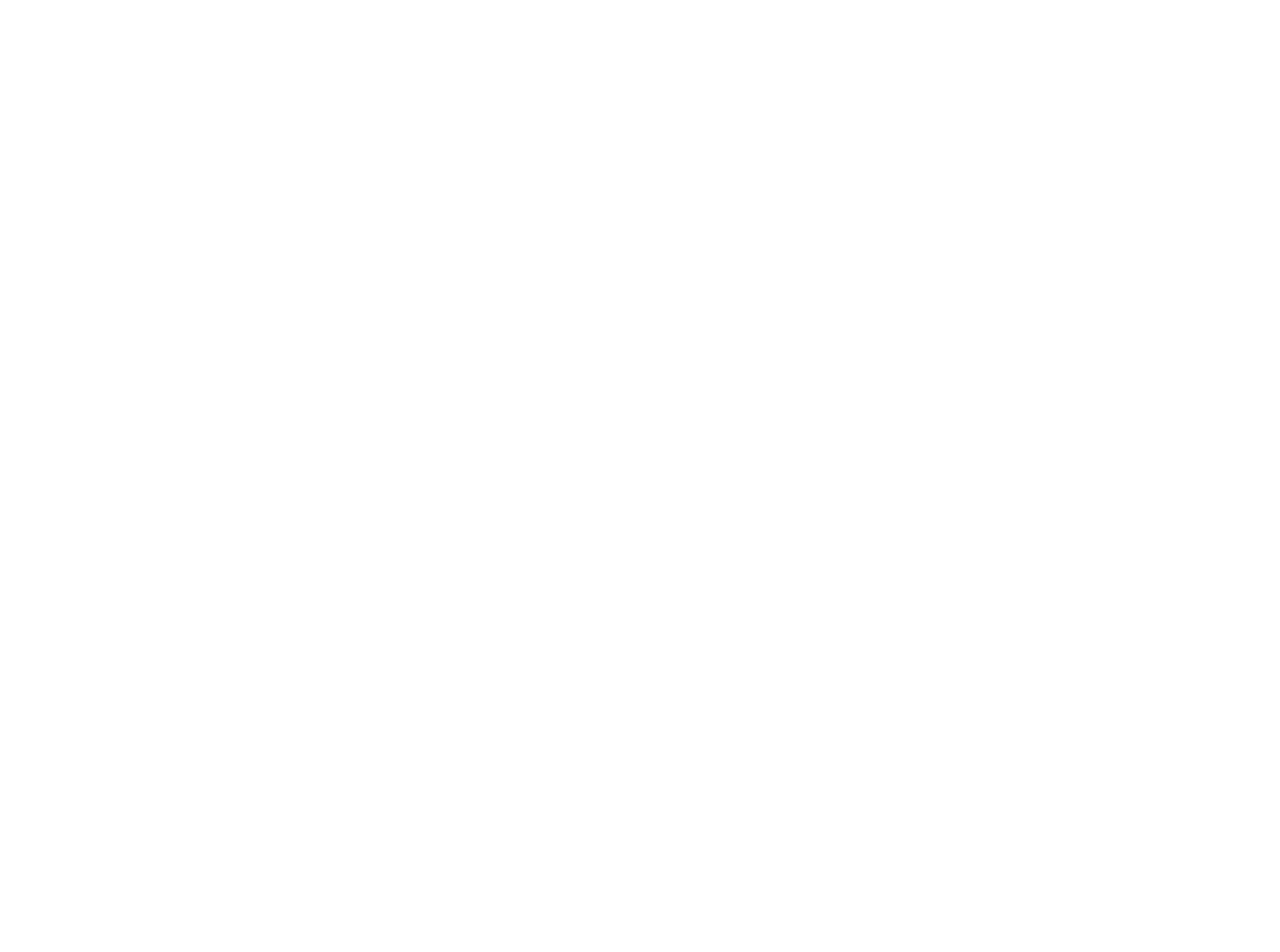
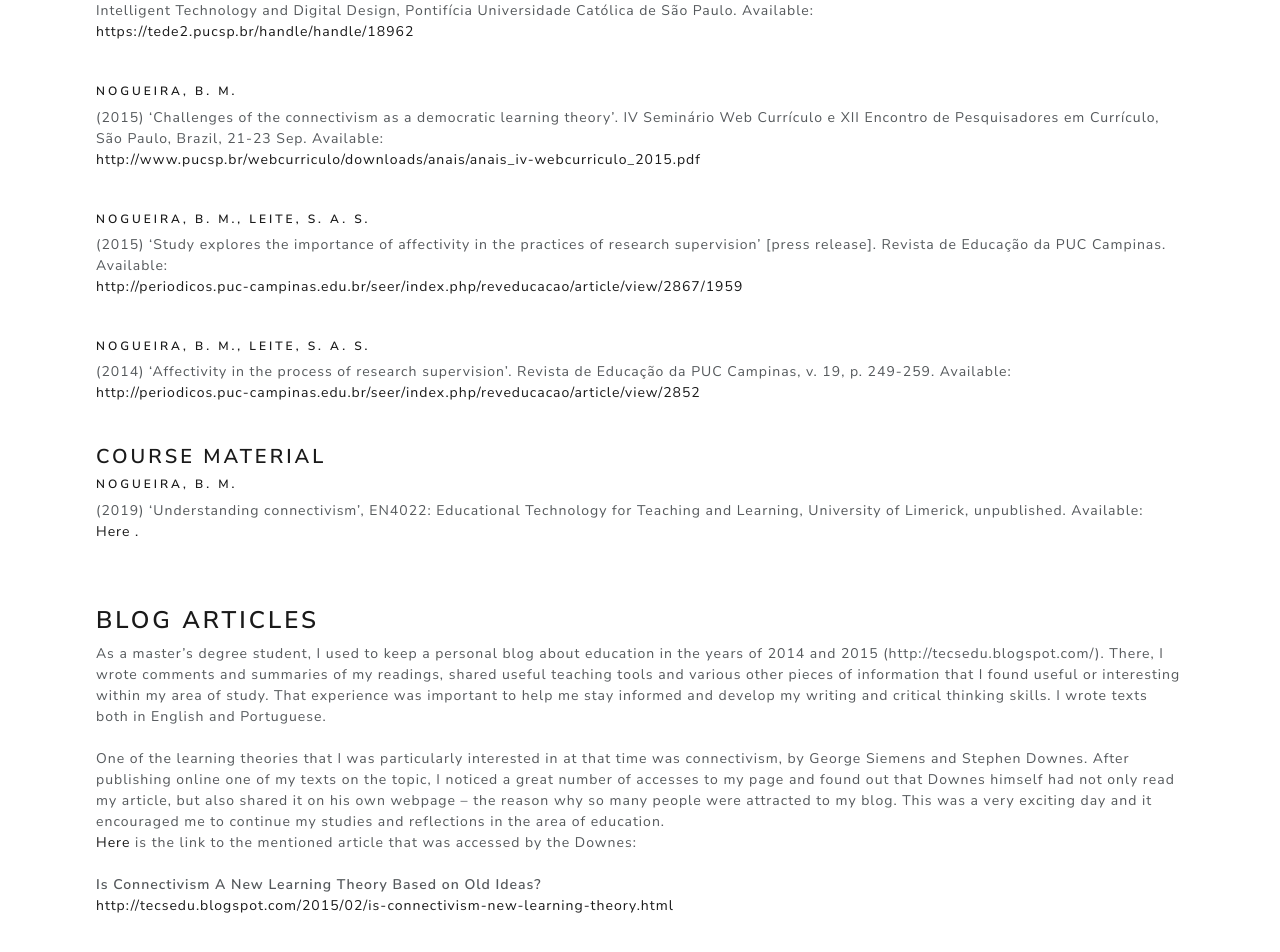
Before and after one commit to diebraga/nogueiraPhdPortfolio, a React (Create React App) app: page /Publications in a window 1280 px wide. Shown: the part 434-1386 px from the top of the page. Before the commit the page ends 800 px from the top, so only its background shows below. Built offline with nearby package versions, Linux system fonts and the light colour scheme.

Commit message:
publications page

```diff
--- a/src/pages/Publications.js
+++ b/src/pages/Publications.js
@@ -10,7 +10,44 @@ const Publication = () => {
           <h1 className='mt-5'>Publications</h1>
           <hr/>
         <p className='mt-2'>
+        <h6 className='font-weight-bold'>Nogueira, B. M.</h6>
+        (2019) ‘Teaching English as a Second Language to High School students with the support of Facebook and other digital resources’. VI Seminário Web Currículo e XII Encontro de Pesquisadores em Currículo, São Paulo, Brazil, 4-6 Nov. Available:
+        <br/>
+        <a style={{overflowWrap: 'break-word', wordWrap: 'break-word'}} href="https://www.academia.edu/42155271/Anais_do_VI_Semin%C3%A1rio_Web_Curr%C3%ADculo_educa%C3%A7%C3%A3o_e_humanismo" target='_blank' rel="noopener noreferrer">https://www.academia.edu/42155271/Anais_do_VI_Semin%C3%A1rio_Web_Curr%C3%ADculo_educa%C3%A7%C3%A3o_e_humanismo</a>
+        <br/><br/><br/>
+        <h6 className='font-weight-bold'>Nogueira, B. M.</h6>
+        (2016) ‘Education in the contemporary context and the complex thinking’, unpublished dissertation (MSc). Programme of Post-Graduate Studies of Intelligent Technology and Digital Design, Pontifícia Universidade Católica de São Paulo. Available:         <br/>
+        <a style={{overflowWrap: 'break-word', wordWrap: 'break-word'}} href="https://tede2.pucsp.br/handle/handle/18962" target='_blank' rel="noopener noreferrer">https://tede2.pucsp.br/handle/handle/18962</a>
+        <br/><br/><br/>
+        <h6 className='font-weight-bold'>Nogueira, B. M.</h6>
+        (2015) ‘Challenges of the connectivism as a democratic learning theory’. IV Seminário Web Currículo e XII Encontro de Pesquisadores em Currículo, São Paulo, Brazil, 21-23 Sep. Available:
+        <br/>
+        <a style={{overflowWrap: 'break-word', wordWrap: 'break-word'}} href="http://www.pucsp.br/webcurriculo/downloads/anais/anais_iv-webcurriculo_2015.pdf" target='_blank' rel="noopener noreferrer">http://www.pucsp.br/webcurriculo/downloads/anais/anais_iv-webcurriculo_2015.pdf</a>
+        <br/><br/><br/>
+        <h6 className='font-weight-bold'>Nogueira, B. M., Leite, S. A. S.</h6>
+        (2015) ‘Study explores the importance of affectivity in the practices of research supervision’ [press release].  Revista de Educação da PUC Campinas. Available:
+        <br/>
+        <a style={{overflowWrap: 'break-word', wordWrap: 'break-word'}} href="http://periodicos.puc-campinas.edu.br/seer/index.php/reveducacao/article/view/2867/1959" target='_blank' rel="noopener noreferrer">http://periodicos.puc-campinas.edu.br/seer/index.php/reveducacao/article/view/2867/1959</a>
+        <br/><br/><br/>
+        <h6 className='font-weight-bold'>Nogueira, B. M., Leite, S. A. S.</h6>
+        (2014) ‘Affectivity in the process of research supervision’. Revista de Educação da PUC Campinas, v. 19, p. 249-259. Available:        <br/>
+        <a style={{overflowWrap: 'break-word', wordWrap: 'break-word'}} href="http://periodicos.puc-campinas.edu.br/seer/index.php/reveducacao/article/view/2852" target='_blank' rel="noopener noreferrer">http://periodicos.puc-campinas.edu.br/seer/index.php/reveducacao/article/view/2852</a>
+        <br/><br/><br/>
+        <h4>COURSE MATERIAL</h4>
+        <h6 className='font-weight-bold'>Nogueira, B. M.</h6>
+        (2019) ‘Understanding connectivism’, EN4022: Educational Technology for Teaching and Learning, University of Limerick, unpublished. Available:
+         &nbsp;<a href=""> Here .</a>
 
+        </p>
+        <h3 className='pt-5'>Blog Articles</h3>
+        <p className='mt-2'>
+        As a master’s degree student, I used to keep a personal blog about education in the years of 2014 and 2015 (http://tecsedu.blogspot.com/). There, I wrote comments and summaries of my readings, shared useful teaching tools and various other pieces of information that I found useful or interesting within  my area of study. That experience was important to help me stay informed and develop my writing and critical thinking skills. I wrote texts both in English and Portuguese.
+        <br/><br/>One of the learning theories that I was particularly interested in at that time was connectivism, by George Siemens and Stephen Downes. After publishing online one of my texts on the topic, I noticed a great number of accesses to my page and found out that Downes himself had not only read my article, but also shared it on his own webpage – the reason why so many people were attracted to my blog. This was a very exciting day and it encouraged me to continue my studies and reflections in the area of education.
+        <br/>
+        <a href="">Here </a>is the link to the mentioned article that was accessed by the Downes:
+        <br/><br/>
+        <strong className='font-weight-bold'>Is Connectivism A New Learning Theory Based on Old Ideas?</strong><br/>
+        <a href="http://tecsedu.blogspot.com/2015/02/is-connectivism-new-learning-theory.html" target='_blank' rel="noopener noreferrer">http://tecsedu.blogspot.com/2015/02/is-connectivism-new-learning-theory.html</a>
         </p>
 
         </div>
```
